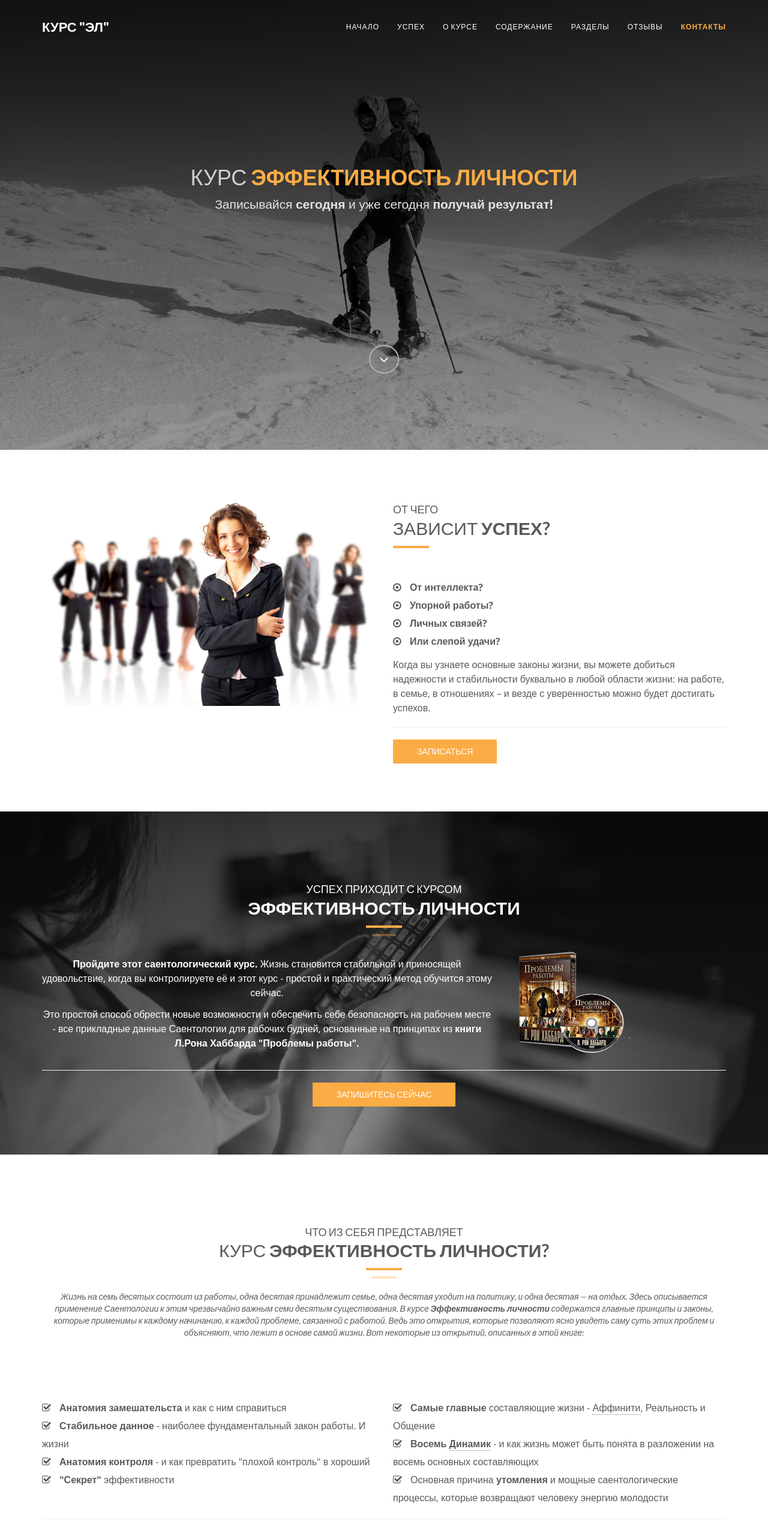
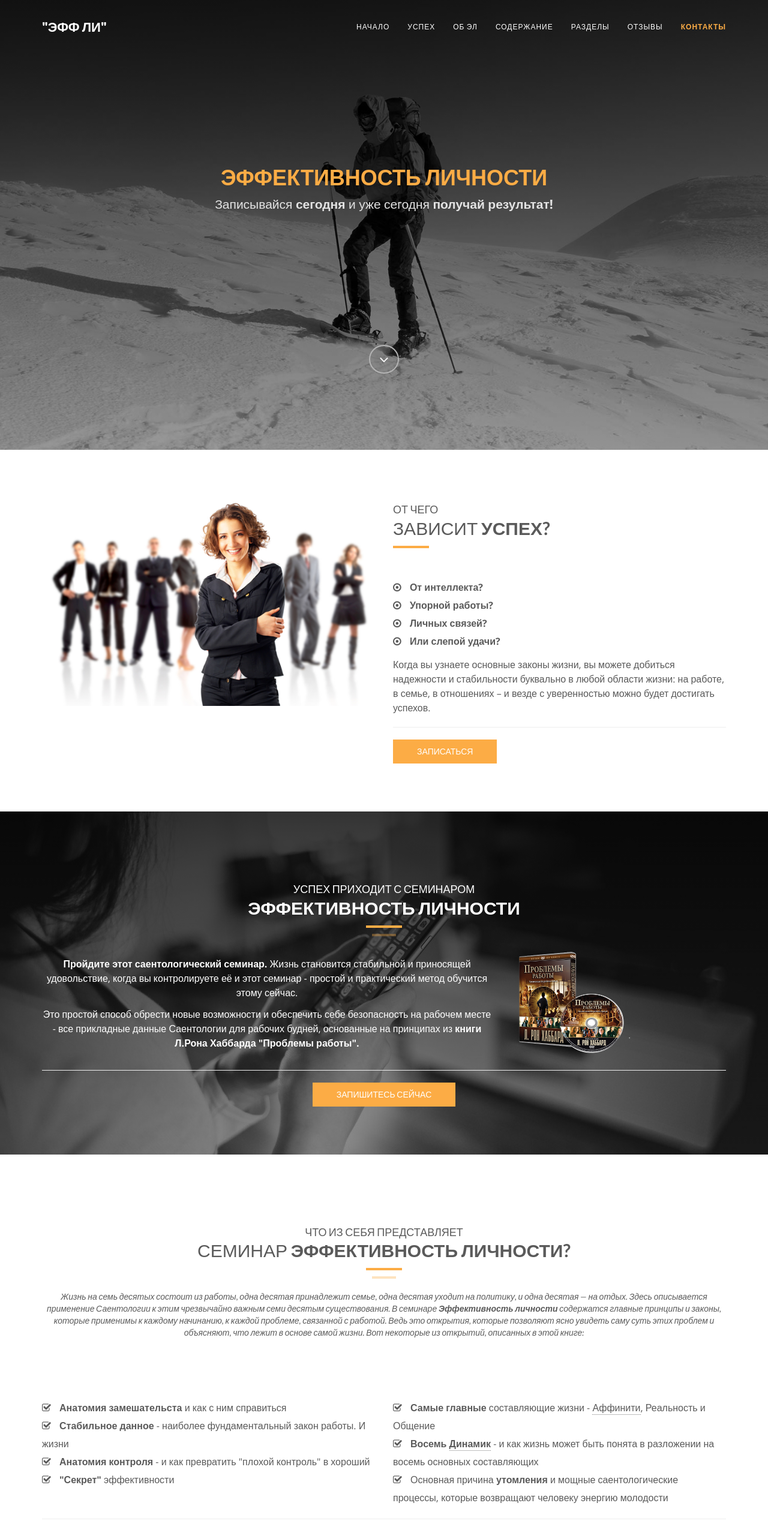
Before and after one commit to prozwetanie/leader-you, a plain HTML site: page index.html in a window 1280 px wide. Shown: the top 2551 px of the page at 60% size. Drawn offline with nearby package versions, Linux system fonts and the light colour scheme.

Commit message:
New design

```diff
--- a/index.html
+++ b/index.html
@@ -6,7 +6,7 @@
     <meta charset="utf-8">
     <!--[if IE]><meta http-equiv="x-ua-compatible" content="IE=9" /><![endif]-->
     <meta name="viewport" content="width=device-width, initial-scale=1">
-    <title>Курс Эффективность личности</title>
+    <title>Эффективность личности</title>
     <meta name="description" content="">
     <meta name="keywords" content="scientology, саентология, дианетика, что это, проблемы работы, эффективность личности">
     <meta name="author" content="re-coders.com">
@@ -57,7 +57,7 @@
             <span class="icon-bar"></span>
             <span class="icon-bar"></span>
           </button>
-          <a class="navbar-brand" href="index.html">Курс "ЭЛ"</a>
+          <a class="navbar-brand" href="index.html">"Эфф Ли"</a>
         </div>
 
         <!-- Collect the nav links, forms, and other content for toggling -->
@@ -65,7 +65,7 @@
           <ul class="nav navbar-nav navbar-right">
             <li><a href="#tf-home" class="page-scroll">Начало</a></li>
             <li><a href="#tf-about" class="page-scroll">Успех</a></li>
-            <li><a href="#tf-team" class="page-scroll">О курсе</a></li>
+            <li><a href="#tf-team" class="page-scroll">Об ЭЛ</a></li>
             <li><a href="#tf-services" class="page-scroll">Содержание</a></li>
             <li><a href="#tf-works" class="page-scroll">Разделы</a></li>
             <li><a href="#tf-testimonials" class="page-scroll">Отзывы</a></li>
@@ -80,7 +80,7 @@
     <div id="tf-home" class="text-center">
         <div class="overlay">
             <div class="content">
-                <h1>Курс <strong><span class="color">Эффективность личности</span></strong></h1>
+                <h1><strong><span class="color">Эффективность личности</span></strong></h1>
                 <p class="lead">Записывайся <strong>сегодня</strong> и уже сегодня <strong>получай результат!</strong></p>
                 <a href="#tf-about" class="fa fa-angle-down page-scroll"></a>
             </div>
@@ -138,7 +138,7 @@
         <div class="overlay">
             <div class="container">
                 <div class="section-title center">
-                    <h4>Успех приходит с курсом</h4>
+                    <h4>Успех приходит с семинаром</h4>
                     <h2><strong>Эффективность личности</strong></h2>
                     <div class="line">
                         <hr>
@@ -148,8 +148,8 @@
                 <div class="row">
                     <div class="col-md-8">
                         <div>
-                            <p class="intro"><strong>Пройдите этот саентологический курс.</strong> Жизнь становится стабильной и
-                            приносящей удовольствие, когда вы контролируете её и этот курс - простой и практический
+                            <p class="intro"><strong>Пройдите этот саентологический семинар.</strong> Жизнь становится стабильной и
+                            приносящей удовольствие, когда вы контролируете её и этот семинар - простой и практический
                             метод обучится этому сейчас.</p>
                             <p class="intro">Это простой способ обрести новые возможности и обеспечить себе безопасность
                             на рабочем месте - все прикладные данные Саентологии для рабочих будней,
@@ -194,14 +194,14 @@
         <div class="container">
             <div class="section-title center">
                 <h4>Что из себя представляет</h4>
-                <h2>курс <strong>Эффективность личности?</strong></h2>
+                <h2>семинар <strong>Эффективность личности?</strong></h2>
                 <div class="line">
                     <hr>
                 </div>
                 <div class="clearfix"></div>
                 <em>Жизнь на семь десятых состоит из работы, одна десятая принадлежит семье, одна десятая уходит на политику,
                 и одна десятая — на отдых. Здесь описывается применение Саентологии к этим чрезвычайно важным семи десятым существования.</em>
-                <em>В курсе <strong>Эффективность личности</strong> содержатся главные принципы и законы, которые применимы к каждому начинанию, к каждой проблеме,
+                <em>В семинаре <strong>Эффективность личности</strong> содержатся главные принципы и законы, которые применимы к каждому начинанию, к каждой проблеме,
                 связанной с работой. Ведь это открытия, которые позволяют ясно увидеть саму суть этих проблем и объясняют, что лежит в основе
                 самой жизни.</em>
                 <em>Вот некоторые из открытий, описанных в этой книге:</em>
@@ -263,7 +263,7 @@
             <div class="container">
 
                 <div class="section-title center">
-                    <h4>Фрагмент курса</h4>
+                    <h4>Посмотрите этот фрагмент</h4>
                     <h2>Посмотрите <strong>видео</strong></h2>
                     <div class="line">
                         <hr>
@@ -301,12 +301,12 @@
         <div class="container"> <!-- Container -->
             <div class="section-title text-center center">
                 <h4>Эффективность личности</h4>
-                <h2><strong>Основные разделы</strong> курса</h2>
+                <h2><strong>Основные разделы</strong></h2>
                 <div class="line">
                     <hr>
                 </div>
                 <div class="clearfix"></div>
-                <p>Проводимый обученными специалистами, этот курс предоставляет личные инструкции по применению основных
+                <p>Проводимый под руководством умелых ведущих, этот семинар предоставляет личные инструкции по применению основных
                 инструментов Саентологии таким образом, чтобы вы могли использовать их для улучшения вашей жизни. И все это - за один раз.</p>
             </div>
 
@@ -435,7 +435,7 @@
         <div class="overlay">
             <div class="container">
                 <div class="section-title center">
-                    <h2><strong>Отзывы</strong> от курса</h2>
+                    <h2><strong>Отзывы</strong> от семинара</h2>
                     <div class="line">
                         <hr>
                     </div>
@@ -454,7 +454,7 @@
                             </div>
 
                             <div class="item">
-                                <h5>Я раскрыл для себя причину усталости, хотя страдал от неё очень долго. Несколько лет я, буквально скрипя зубами, тянул лямку. У меня испортилось ощущение о людях в целом. Они меня раздражали. И то, что я узнал из курса, просто повергло меня в шок! Всё так легко!</h5>
+                                <h5>Я раскрыл для себя причину усталости, хотя страдал от неё очень долго. Несколько лет я, буквально скрипя зубами, тянул лямку. У меня испортилось ощущение о людях в целом. Они меня раздражали. И то, что я узнал здесь, просто повергло меня в шок! Всё так легко!</h5>
                                 <p><strong>Д.К.</strong>, инженер.</p>
                             </div>
                         </div>
```
Also changed, not shown: 1 other file.
